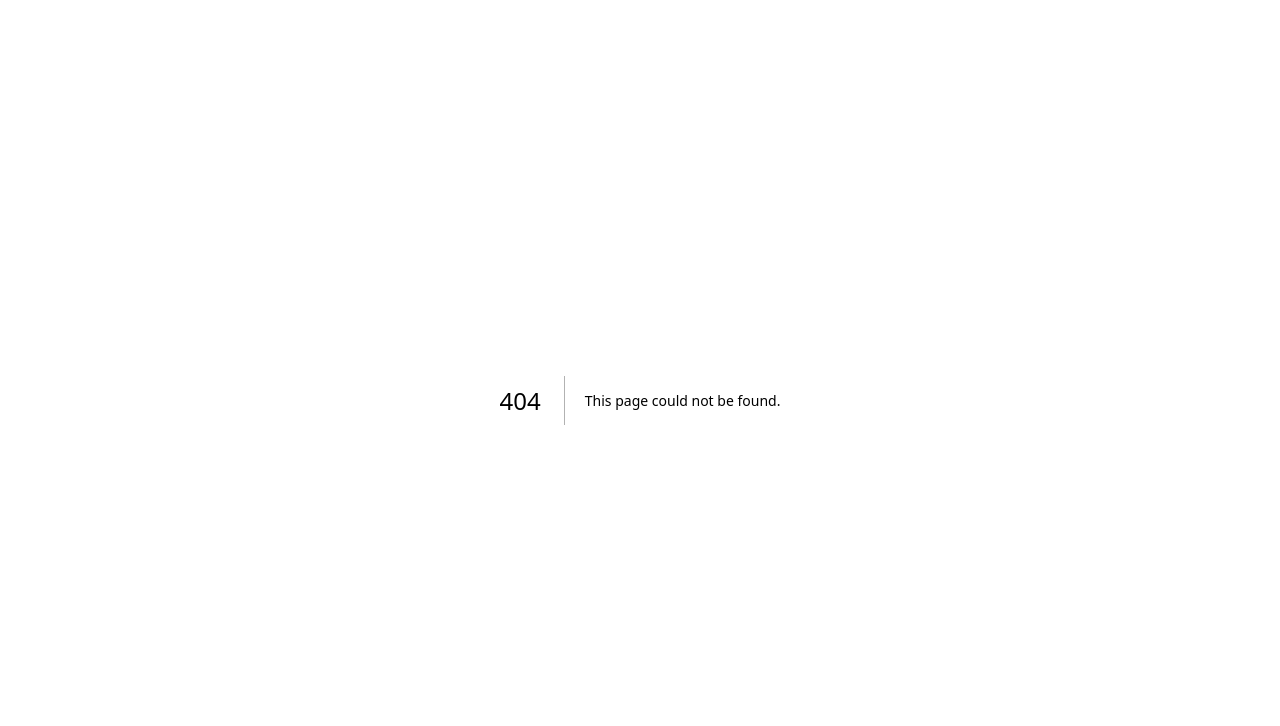
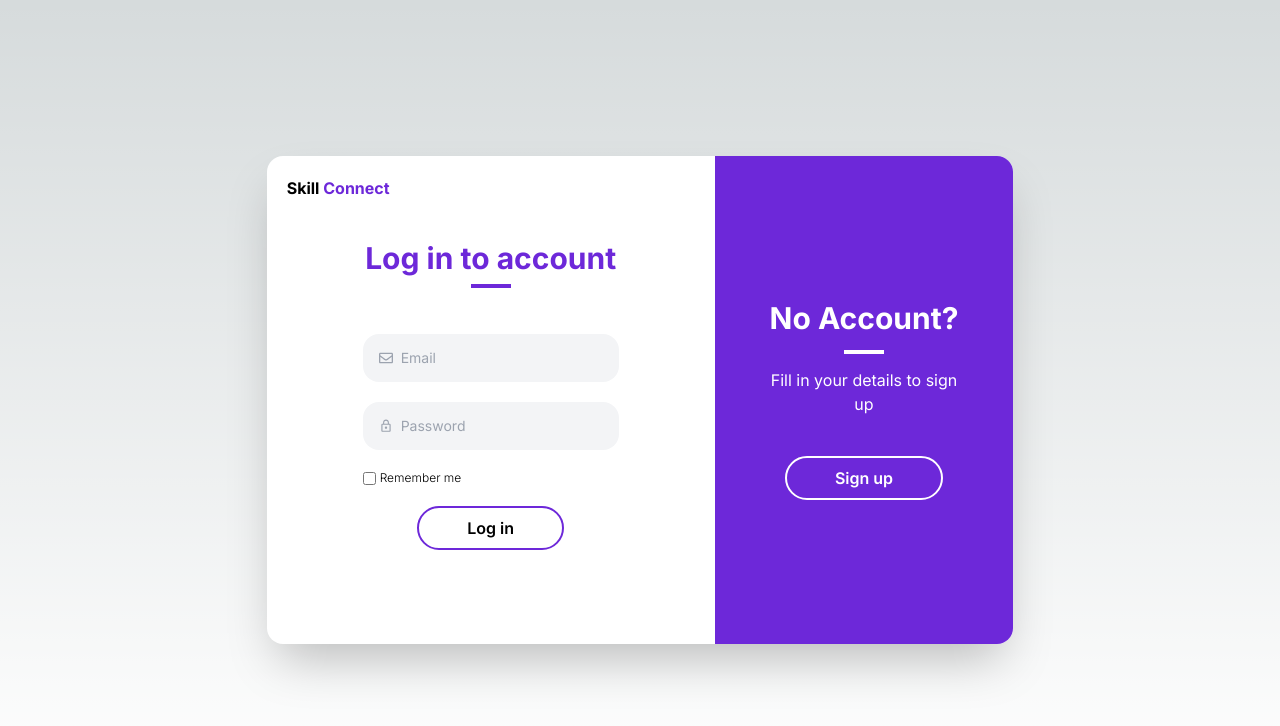
Before and after one commit to MayukhTunga/Skill_Connect, a Next.js app: page /login in a window 1280 px wide. Before the commit this address had no page. Shown: the top 726 px of the page. Built offline with nearby package versions, Linux system fonts and the light colour scheme.

Commit message:
Login UI

```diff
--- a/package.json
+++ b/package.json
@@ -11,7 +11,8 @@
   "dependencies": {
     "next": "14.2.3",
     "react": "^18",
-    "react-dom": "^18"
+    "react-dom": "^18",
+    "react-icons": "^5.2.1"
   },
   "devDependencies": {
     "@types/node": "20.14.2",
--- /dev/null
+++ b/src/app/components/login-component/LoginForm.tsx
@@ -0,0 +1,47 @@
+import { FaRegEnvelope } from "react-icons/fa"
+import { MdLockOutline } from "react-icons/md"
+
+export default function LoginForm() {
+    return (
+        <main className="flex flex-col items-center justify-center w-full flex-1 px-20 text-center">
+            <div className="bg-white rounded-2xl shadow-2xl flex w-2/3 max-w-4xl overflow-hidden">
+                <div className="w-3/5 p-5 text-black">
+                    <div className="text-left font-bold">
+                        Skill <span className="text-violet-700">Connect</span>
+                    </div>
+                    <div className="py-10">
+                        <h2 className="text-3xl font-bold text-violet-700 mb-2">Log in to account</h2>
+                        <div className="border-2 w-10 border-violet-700 inline-block mb-10"></div>
+                        <div className="flex flex-col items-center">
+                            <div className="bg-gray-100 w-64 p-2 flex items-center rounded-2xl mb-5">
+                                <FaRegEnvelope className="text-gray-400 m-2"/>
+                                <input type="email" name="email" placeholder="Email" className="bg-gray-100 outline-none text-sm flex-1"/>
+                            </div>
+                            <div className="bg-gray-100 w-64 p-2 flex items-center rounded-2xl mb-5">
+                                <MdLockOutline className="text-gray-400 m-2"/>
+                                <input type="password" name="password" placeholder="Password" className="bg-gray-100 outline-none text-sm flex-1"/>
+                            </div>
+                            <div className="flex w-64 mb-5">
+                                <label className="flex items-center text-xs font-light">
+                                    <input type="checkbox" name="remember" className="mr-1"/>
+                                    Remember me
+                                </label>
+                            </div>
+                            <a href="#" className="border-2 border-violet-700 rounded-full px-12 py-2 inline-block font-semibold hover:bg-violet-700 hover:text-white">
+                                Log in
+                            </a>
+                        </div>
+                    </div>
+                </div>
+                <div className="w-2/5 bg-violet-700 text-white py-36 px-12">
+                    <h2 className="text-3xl font-bold mb-2">No Account?</h2>
+                    <div className="border-2 w-10 border-white inline-block mb-2"></div>
+                    <p className="mb-10">Fill in your details to sign up</p>
+                    <a href="#" className="border-2 border-white rounded-full px-12 py-2 inline-block font-semibold hover:bg-white hover:text-black">
+                        Sign up
+                    </a>
+                </div>
+            </div>
+        </main>
+    )
+}
--- /dev/null
+++ b/src/app/login/page.tsx
@@ -0,0 +1,9 @@
+import LoginForm from "../components/login-component/LoginForm";
+
+export default function page() {
+    return (
+        <div className="flex flex-col items-center justify-center min-h-screen py-2 bg-black-100">
+            <LoginForm />
+        </div>
+    )
+}
```
Also changed, not shown: 1 other file (tests, documents, lock files or other folders).
